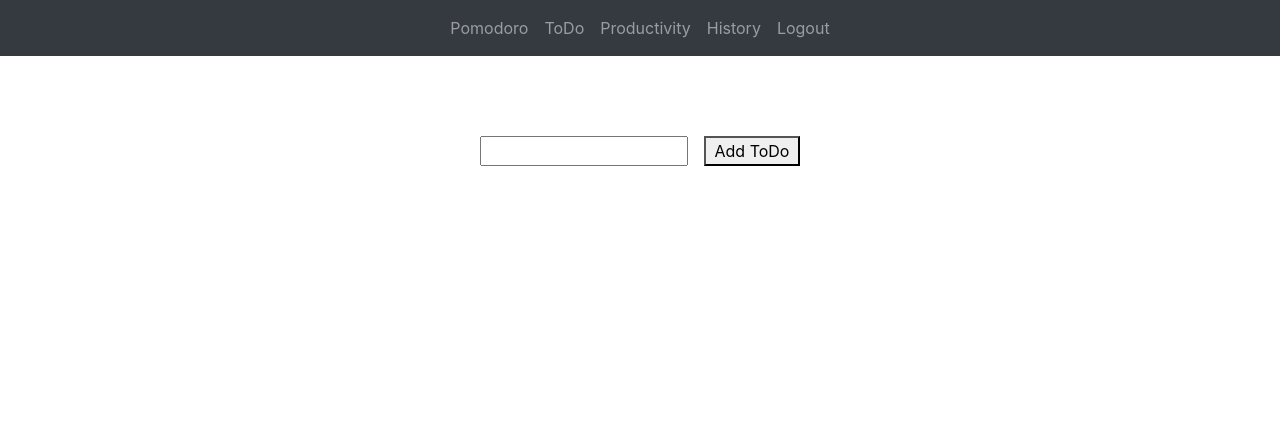
After one commit to dokoe92/CS50_final, a Flask app: page /todo in a window 1280 px wide. The commit adds this page. Shown: the top 422 px of the page. Run offline with Flask 2, Linux system fonts and the light colour scheme; a user stored in the database is signed in.

Commit message:
added basic todo site with input field and button + basic javascipt to add new tasks

```diff
--- a/app.py
+++ b/app.py
@@ -131,7 +131,7 @@ def pomodoro():
         return render_template("pomodoro.html")
 
 
-@app.route("todo", methods=["GET", "POST"])
+@app.route("/todo", methods=["GET", "POST"])
 @login_required
 def todo():
     return render_template("todo.html")
--- /dev/null
+++ b/static/todo.css
@@ -0,0 +1,28 @@
+#todo-list {
+
+    margin: 5rem auto;
+    width: 20rem;
+}
+
+#add_todo{
+    display: flex;
+    flex-direction: row;;
+    justify-content:space-between;
+}
+
+#add_todo input{
+    width: 65%;
+}
+
+#add_todo button{
+    width: 30%;
+}
+
+#todo-field{
+    margin-top: 1rem;
+}
+
+
+.task{
+    background-color: yellow;
+}
--- /dev/null
+++ b/static/todo.js
@@ -0,0 +1,12 @@
+var new_todo = document.getElementById("new_todo");
+var submit_todo = document.getElementById("submit_todo");
+var todo_field = document.getElementById("todo-field");
+
+
+submit_todo.addEventListener("click", function(){
+    var new_todo = document.getElementById("new_todo").value;
+    const el = document.createElement("div");
+    el.classList.add("task");
+    el.textContent = new_todo;
+    todo_field.appendChild(el);
+})
--- a/templates/layout.html
+++ b/templates/layout.html
@@ -16,6 +16,9 @@
     {% if request.endpoint == "pomodoro" %}
       <link rel="stylesheet" href="{{ url_for('static', filename='pomodoro.css') }}">
     {% endif %}
+    {% if request.endpoint == "todo" %}
+      <link rel="stylesheet" href="{{ url_for('static', filename='todo.css') }}">
+    {% endif %}
 
 
 
@@ -29,7 +32,7 @@
                   <a class="nav-link" href="/pomodoro">Pomodoro</a>
                 </li>
                 <li class="nav-item">
-                  <a class="nav-link" href="todo.html">ToDo</a>
+                  <a class="nav-link" href="/todo">ToDo</a>
                 </li>
                 <li class="nav-item">
                   <a class="nav-link" href="productivity.html">Productivity</a>
--- /dev/null
+++ b/templates/todo.html
@@ -0,0 +1,22 @@
+{% extends "layout.html" %}
+
+
+{% block title %}
+    ToDo
+{% endblock %}
+
+{% block main%}
+<div id="todo-list">
+    <div id="add_todo">
+        <input id="new_todo" type="text">
+        <button id="submit_todo">Add ToDo</button>
+    </div>
+    <div id="todo-field">
+    </div>
+</div>
+
+
+
+
+<script src="{{ url_for('static', filename='todo.js') }}"></script>
+{% endblock %}
```
